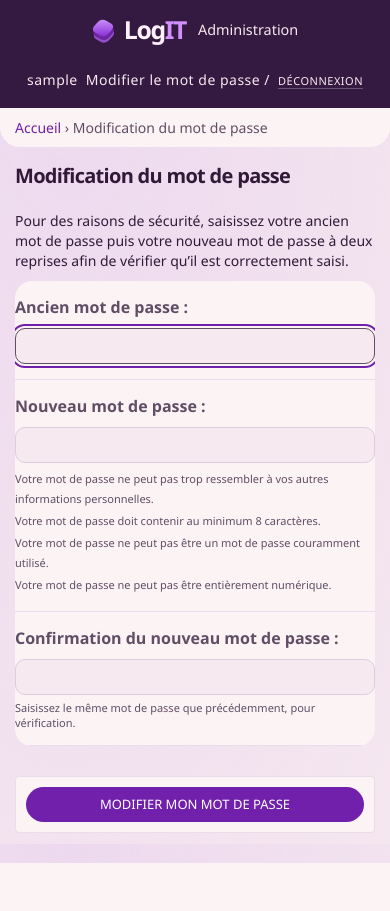
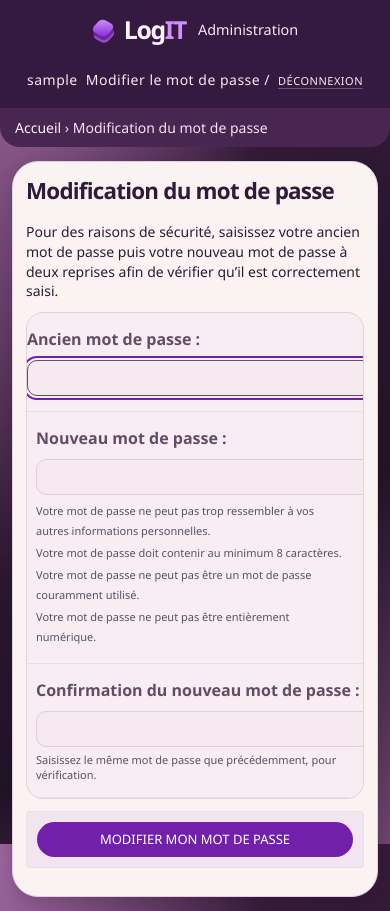
Before and after one commit to KyoshiroFR/logit.old, a Django app: a page that uses logit/templates/admin/base_site.html in a window 390 px wide. Before the commit the page ends 863 px from the top, so only its background shows below. Run offline with Django 5.2, Linux system fonts and the light colour scheme; the visitor is signed in with stand-in values (Sample User, id 1).

Commit message:
Appliquer Clair-obscur aux ecrans admin

```diff
--- a/logit/templates/admin/base_site.html
+++ b/logit/templates/admin/base_site.html
@@ -6,6 +6,28 @@
 
 {% block branding %}
 <div id="site-name"><a class="logit-brand" href="{% url 'admin:index' %}"><span class="admin-brand-mark" aria-hidden="true"></span>Log<span>IT</span></a> <span class="logit-admin-label">Administration</span></div>
+{% endblock %}
+
+{% block nav-sidebar %}
+  {% if available_apps %}
+  <nav id="logit-admin-nav" aria-label="Navigation de l’administration">
+    <a class="admin-pill" href="{% url 'admin:index' %}">← Accueil administration</a>
+    {% for app in available_apps %}
+      <section aria-labelledby="nav-{{ app.app_label }}">
+        <h2 id="nav-{{ app.app_label }}">{% if app.app_label == 'auth' %}Comptes et accès{% elif app.app_label == 'registre' %}Référentiels{% else %}{{ app.name }}{% endif %}</h2>
+        <ul>
+        {% for model in app.models %}
+          {% if model.admin_url %}
+          <li><a href="{{ model.admin_url }}"{% if model.admin_url in request.path %} aria-current="location"{% endif %}>{{ model.name }}</a></li>
+          {% elif model.add_url %}
+          <li><a href="{{ model.add_url }}">Ajouter {{ model.name|lower }}</a></li>
+          {% endif %}
+        {% endfor %}
+        </ul>
+      </section>
+    {% endfor %}
+  </nav>
+  {% endif %}
 {% endblock %}
 
 {% block welcome-msg %}<span class="admin-account">{{ user.get_username }}</span>{% endblock %}
--- a/registre/static/logit-admin.css
+++ b/registre/static/logit-admin.css
@@ -101,7 +101,6 @@ body.login #container { border-radius: 24px; overflow: hidden; box-shadow: 0 5px
 .admin-pill:hover { background: #e7d2e9; }
 .admin-pill.admin-primary { background: #7020ab; color: #fff; border-color: #7020ab; }
 .admin-pill.admin-primary:hover { background: #541780; color: #fff; }
-.logit-admin-home { background: radial-gradient(ellipse at 0% 2%, #9b659c, transparent 48%), linear-gradient(140deg,#422044,#221327 68%,#70446f); }
 .logit-admin-home #content { width: min(100%, 1620px); box-sizing: border-box; margin: 0 auto; padding: clamp(18px, 4vw, 48px) clamp(14px, 3vw, 34px); }
 .logit-admin-home #content h1 { color: #fff1fb; font-size: clamp(1.8rem, 4vw, 2.7rem); margin: 0 0 20px; }
 .admin-dashboard { display: grid; grid-template-columns: repeat(2, minmax(0, 1fr)); gap: 16px; }
@@ -126,3 +125,130 @@ body.login #container { border-radius: 24px; overflow: hidden; box-shadow: 0 5px
     .admin-dashboard { grid-template-columns: minmax(0, 1fr); }
     #header #user-tools { justify-content: flex-start; }
 }
+
+/* Shared shell for administration screens */
+body {
+    background: radial-gradient(ellipse at 0% 2%, #9b659c, transparent 48%), linear-gradient(140deg, #422044, #221327 68%, #70446f);
+}
+body:not(.logit-admin-home) #main {
+    width: min(100%, 1620px);
+    box-sizing: border-box;
+    margin: 0 auto;
+    padding: clamp(14px, 3vw, 38px) clamp(12px, 2.5vw, 30px);
+    gap: 16px;
+    align-items: start;
+}
+body #main:has(#logit-admin-nav) {
+    display: grid;
+    grid-template-columns: 238px minmax(0, 1fr);
+}
+#logit-admin-nav {
+    display: grid;
+    gap: 18px;
+    padding: 14px;
+    background: #341a40;
+    color: #fff1fb;
+    border: 1px solid #795482;
+    border-radius: 24px;
+}
+#logit-admin-nav .admin-pill { justify-self: start; background: #53305f; color: #fff1fb; border-color: #805889; }
+#logit-admin-nav :is(ul,li) { margin: 0; padding: 0; list-style: none; }
+#logit-admin-nav ul { display: grid; gap: 5px; }
+#logit-admin-nav h2 { color: #eacaf1; font-size: .8rem; margin: 0 0 6px; font-weight: 650; }
+#logit-admin-nav li a {
+    display: block;
+    padding: 9px 12px;
+    border-radius: 999px;
+    color: #fff1fb;
+    overflow-wrap: anywhere;
+}
+#logit-admin-nav li a:hover { background: #53305f; }
+#logit-admin-nav li a[aria-current] { background: #7020ab; font-weight: 650; }
+#logit-admin-nav a:focus-visible { outline-color: #edcfff; }
+body:not(.logit-admin-home):not(.login) #content-start {
+    width: 100%;
+    min-width: 0;
+    box-sizing: border-box;
+    background: #fbf2f2;
+    border: 1px solid #e1d0de;
+    border-radius: 26px;
+    box-shadow: 0 5px 16px #25102e30;
+}
+body:not(.logit-admin-home):not(.login) #content {
+    padding: clamp(13px, 2.3vw, 30px);
+    width: auto;
+    min-width: 0;
+}
+body:not(.logit-admin-home) #content h1 {
+    font-size: clamp(1.4rem, 3vw, 2.1rem);
+    overflow-wrap: anywhere;
+    margin-bottom: 14px;
+}
+body div.breadcrumbs {
+    background: #492552;
+    color: #f4e2f5;
+    padding-block: 10px;
+    overflow-wrap: anywhere;
+}
+body div.breadcrumbs a, body div.breadcrumbs a:visited { color: #fff1fb; }
+body .breadcrumbs a:focus-visible { outline-color: #edcfff; }
+body #content .object-tools {
+    display: flex;
+    justify-content: flex-end;
+    flex-wrap: wrap;
+    gap: 8px;
+    float: none;
+    margin: 0 0 12px;
+    padding-left: 0;
+}
+body #content .object-tools li { margin: 0; float: none; height: auto; }
+body #content .object-tools a {
+    background-color: #7020ab;
+    color: #fff;
+    padding: 9px 16px;
+    text-transform: none;
+    font-size: .875rem;
+}
+body #content .object-tools a:is(.addlink,.historylink) { background-image: none; }
+body #content .object-tools a:hover { background-color: #541780; }
+body #content #changelist { overflow: visible; background: transparent; }
+body #changelist .changelist-form-container { min-width: 0; max-width: 100%; }
+body #changelist .results { overflow-x: auto; margin: 0; border-radius: 15px; }
+body #changelist #toolbar { padding: 12px; border: 1px solid #e1d0de; background: #f2e5ef; }
+body #toolbar form > div { display: flex; align-items: center; flex-wrap: wrap; gap: 8px; }
+body #toolbar #searchbar { flex: 1 1 170px; width: auto; min-width: 0; background: #fcf3f5; }
+body #toolbar input[type="submit"], body #changelist .actions button {
+    background: #eed8ef;
+    border: 1px solid #d9bfdc;
+    color: #4d205e;
+    padding: 7px 11px;
+    border-radius: 999px;
+}
+body .admin-empty-list {
+    margin: 0;
+    padding: 18px;
+    background: #f2e5ef;
+    border-radius: 15px;
+    color: #614d65;
+}
+body #changelist .paginator { background: transparent; }
+body #content fieldset.module { background: #f8edf2; border: 1px solid #e1d0de; margin-bottom: 12px; }
+body #content fieldset.module :is(h2, summary) { color: #4d205e; background: #eedcee; }
+body #content :is(input:not([type="submit"],[type="checkbox"],[type="radio"],[type="hidden"]), textarea, select) { max-width: 100%; }
+body .submit-row { background: #f2e5ef; }
+body .submit-row input { text-transform: none; }
+body .submit-row a { text-transform: none; }
+@media (max-width: 900px) {
+    body #main:has(#logit-admin-nav) { grid-template-columns: minmax(0, 1fr); }
+    #logit-admin-nav { grid-template-columns: repeat(auto-fit, minmax(min(100%, 155px), 1fr)); align-items: start; gap: 10px; }
+    #logit-admin-nav > .admin-pill { grid-column: 1 / -1; }
+    body #changelist.filtered { flex-wrap: wrap; }
+    body #changelist .changelist-form-container { flex: 1 1 100%; width: 100%; }
+    body #changelist .actions { display: flex; flex-wrap: wrap; gap: 8px; align-items: center; }
+    body #changelist .actions label { max-width: 100%; white-space: normal; }
+    body #changelist-filter { flex-basis: 100%; margin-inline: 0; }
+}
+@media (max-width: 480px) {
+    body #content .form-row { padding-inline: 9px; }
+    body #content .submit-row { display: flex; flex-wrap: wrap; gap: 7px; }
+}
```
Also changed, not shown: logit/templates/admin/change_list.html (added, +9 -0 lines).
